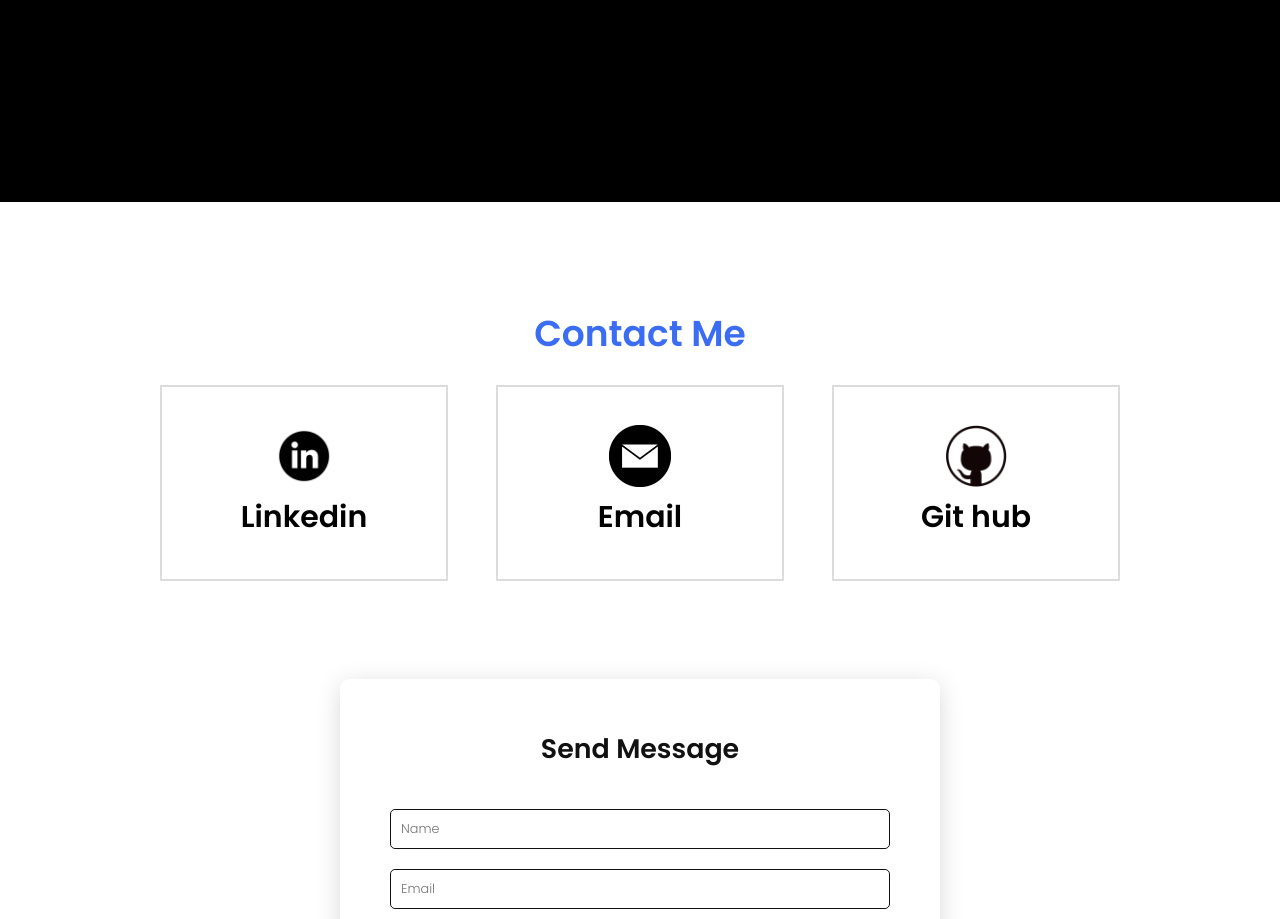
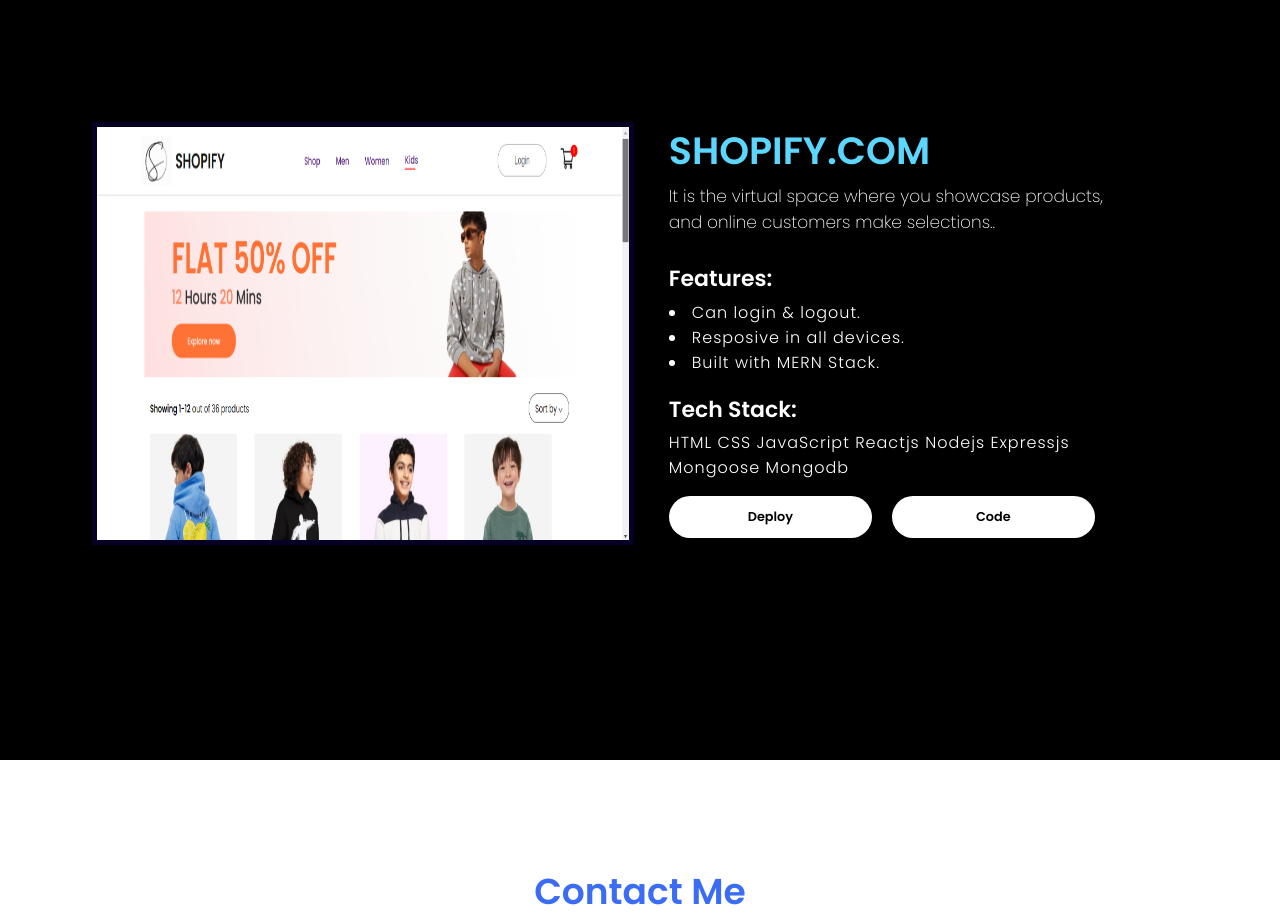
Before and after one commit to KartikCodeVerse/V.Kartik_Portfolio, a React (Vite) app: page / in a window 1280 px wide. Shown: the part 4060-4979 px from the top of the page. Built offline with nearby package versions, Linux system fonts and the light colour scheme.

Commit message:
new project added

```diff
--- a/src/assets/Data/Projects.js
+++ b/src/assets/Data/Projects.js
@@ -1,5 +1,6 @@
 import YouTube_Clone from "../youtube_clone.png";
 import Spotify_Clone from "../spotify_clone.jpg";
+import ECommerce from "../ecommerce.png"
 
 export const Projects = [
   {
@@ -28,4 +29,17 @@
     ],
     stacks: "HTML CSS JavaScript Reactjs Redux",
   },
+  {
+    img: ECommerce,
+    heading: "SHOPIFY.COM",
+    deploy: "https://singular-starburst-2e0143.netlify.app/",
+    code: "https://github.com/KartikCodeVerse/E-Commerce_FrontEnd",
+    para: "It is the virtual space where you showcase products, and online customers make selections..",
+    features: [
+      "Can login & logout.",
+      "Resposive in all devices.",
+      "Built with MERN Stack.",
+    ],
+    stacks: "HTML CSS JavaScript Reactjs Nodejs Expressjs Mongoose Mongodb",
+  },
 ];
```
Also changed, not shown: src/assets/ecommerce.png (added).
